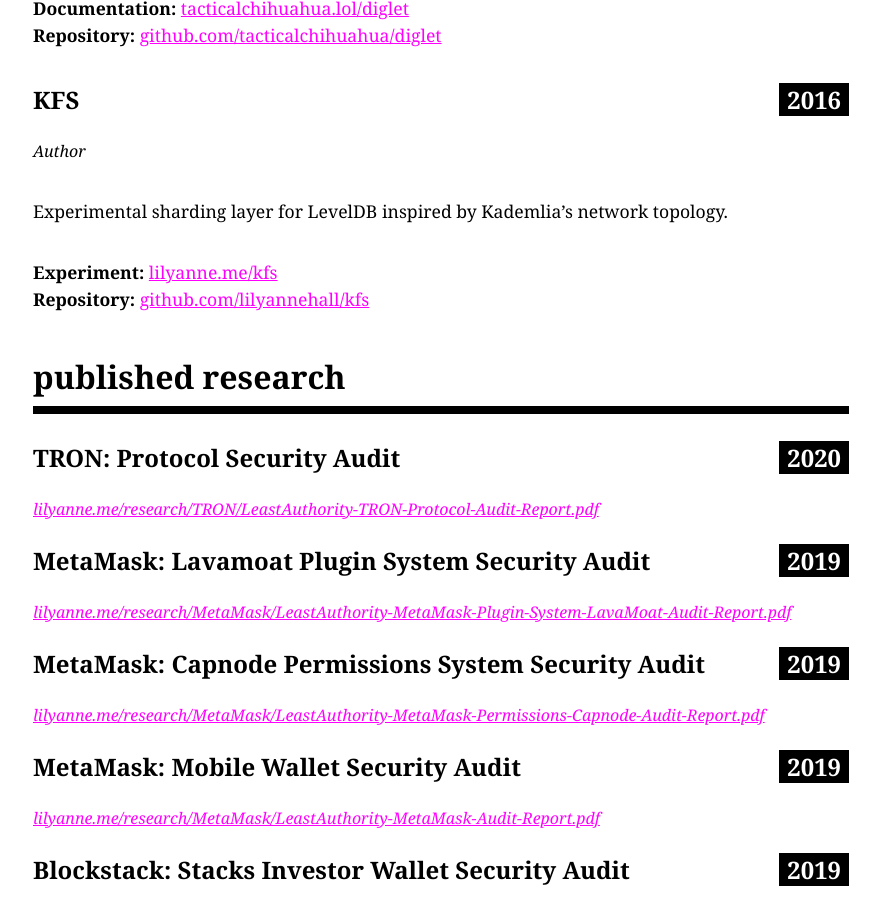
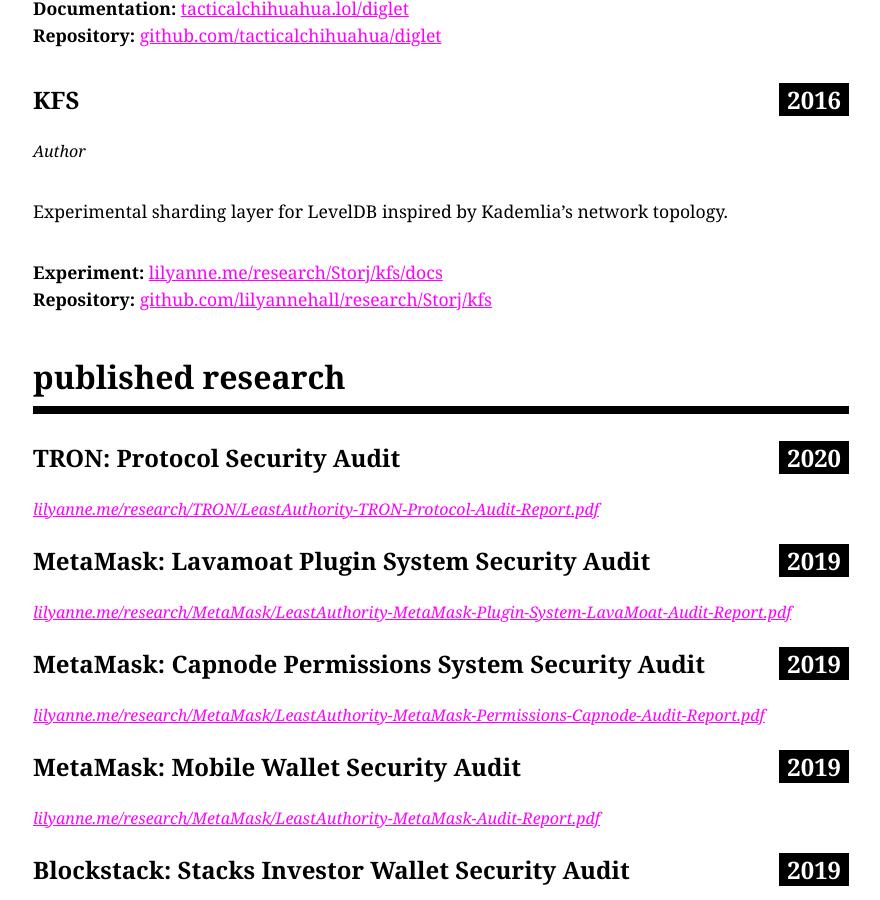
Before and after one commit to 161chihuahuas/cv, a Jekyll site: the page built from index.md, in a window 1280 px wide and 900 px high, scrolled down 3507 px. Shown: the whole window, without its empty margins (199-1079 px from the left). Built offline with Jekyll 4.4.1, drawn with Linux system fonts in a browser that asks for light colours; our own code applies the rules of GitHub Pages for plain Markdown files; comment, search, counter and statistics services are not loaded.

Commit message:
update links

```diff
--- a/index.md
+++ b/index.md
@@ -88,8 +88,8 @@
 
 Experimental sharding layer for LevelDB inspired by Kademlia's network topology.
 
-**Experiment:** [lilyanne.me/kfs](https://lilyanne.me/kfs/tutorial-performance-testing.html)
-**Repository:** [github.com/lilyannehall/kfs](https://github.com/lilyannehall/kfs)
+**Experiment:** [lilyanne.me/research/Storj/kfs/docs](https://lilyanne.me/research/Storj/kfs/docs/tutorial-performance-testing.html)
+**Repository:** [github.com/lilyannehall/research/Storj/kfs](https://github.com/lilyannehall/research/Storj/kfs)
 
 ## published research
 
```
